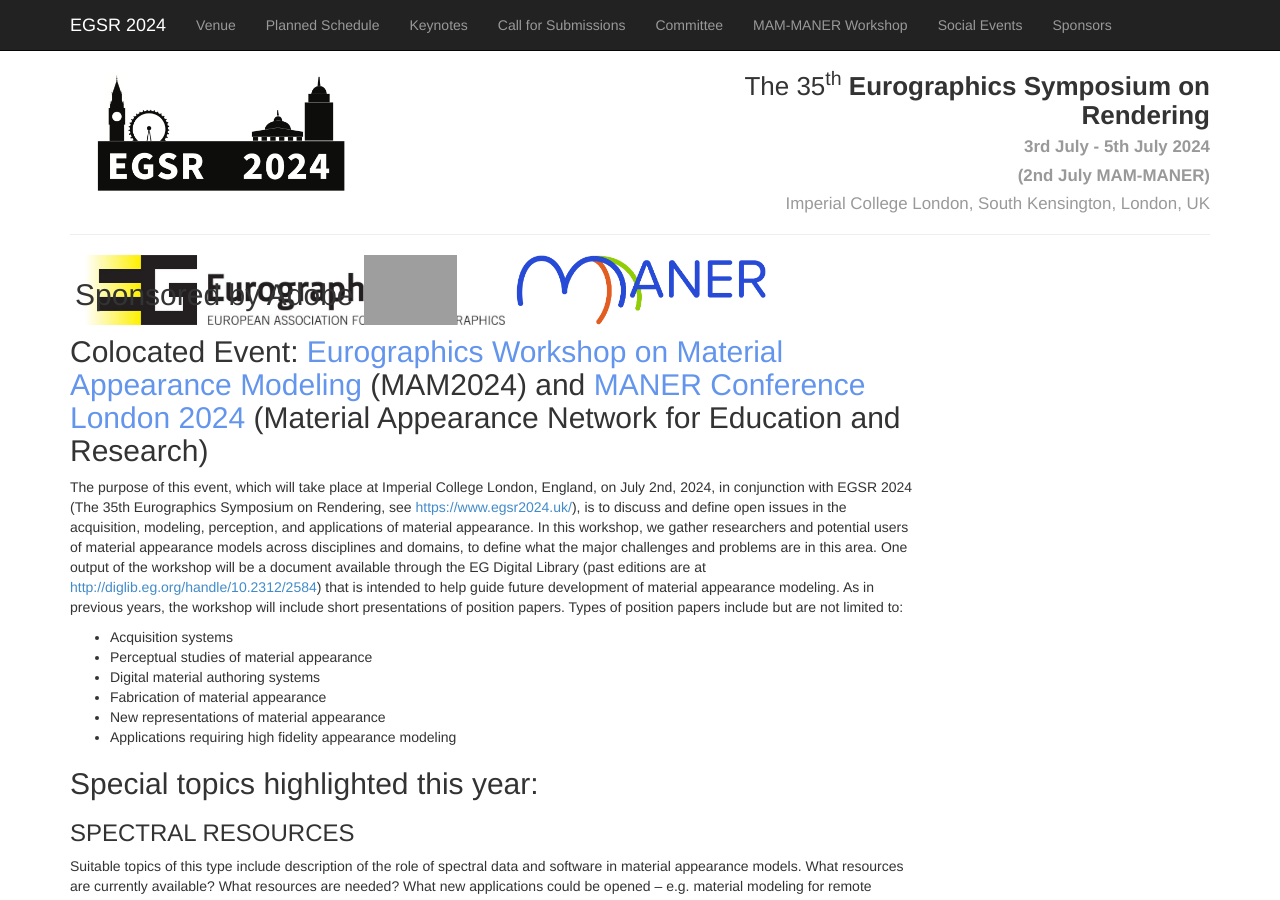
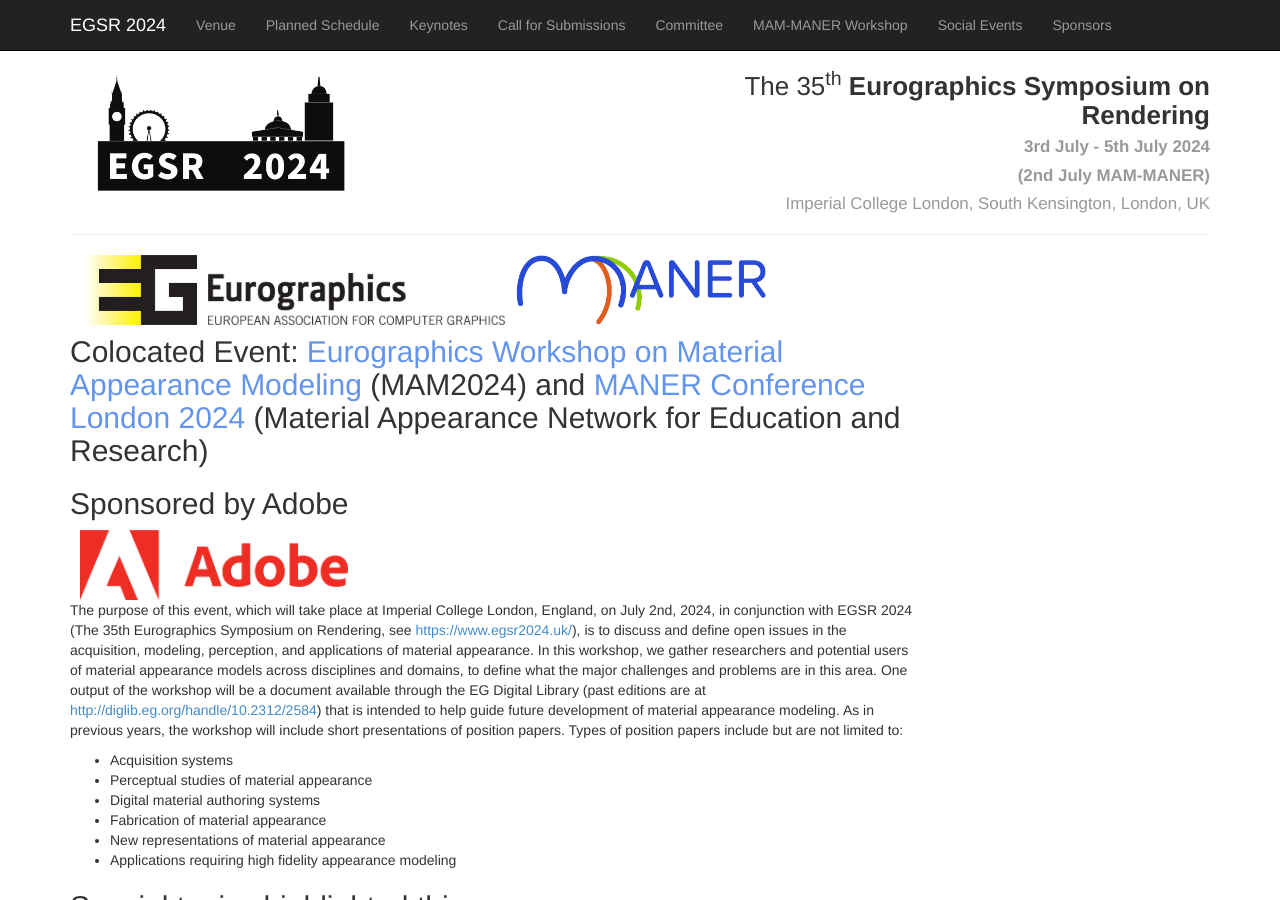
Before and after one commit to emilienogue/egsr2024.github.io, a Jekyll site: the page built from MAM-MANER Workshop.md, in a window 1280 px wide and 900 px high. Built offline with Jekyll 4.4.1, drawn with Linux system fonts in a browser that asks for light colours; comment, search, counter and statistics services are not loaded.

Commit message:
Update MAM-MANER Workshop.md

```diff
--- a/MAM-MANER Workshop.md
+++ b/MAM-MANER Workshop.md
@@ -35,10 +35,8 @@
 
 <div class="text-content">
     <h2>Colocated Event: <span style="color: #6495ED;">Eurographics Workshop on Material Appearance Modeling</span> (MAM2024) and <span style="color: #6495ED;">MANER Conference London 2024</span> (Material Appearance Network for Education and Research)</h2>
-<div class="logos-container">
     <h2>Sponsored by Adobe</h2>
-    <img class="logo" src="{{site.url}}/img/2024/sponsors/Adobe" alt="adob">
-</div>
+    <img class="logo" src="{{site.url}}/img/2024/sponsors/Adobe.png" alt="adob">
     <p>The purpose of this event, which will take place at Imperial College London, England, on July 2nd, 2024, in conjunction with EGSR 2024 (The 35th Eurographics Symposium on Rendering, see <a href="https://www.egsr2024.uk/">https://www.egsr2024.uk/</a>), is to discuss and define open issues in the acquisition, modeling, perception, and applications of material appearance. In this workshop, we gather researchers and potential users of material appearance models across disciplines and domains, to define what the major challenges and problems are in this area. One output of the workshop will be a document available through the EG Digital Library (past editions are at <a href="http://diglib.eg.org/handle/10.2312/2584">http://diglib.eg.org/handle/10.2312/2584</a>) that is intended to help guide future development of material appearance modeling. As in previous years, the workshop will include short presentations of position papers. Types of position papers include but are not limited to:</p>
     <ul>
         <li>Acquisition systems</li>
```
